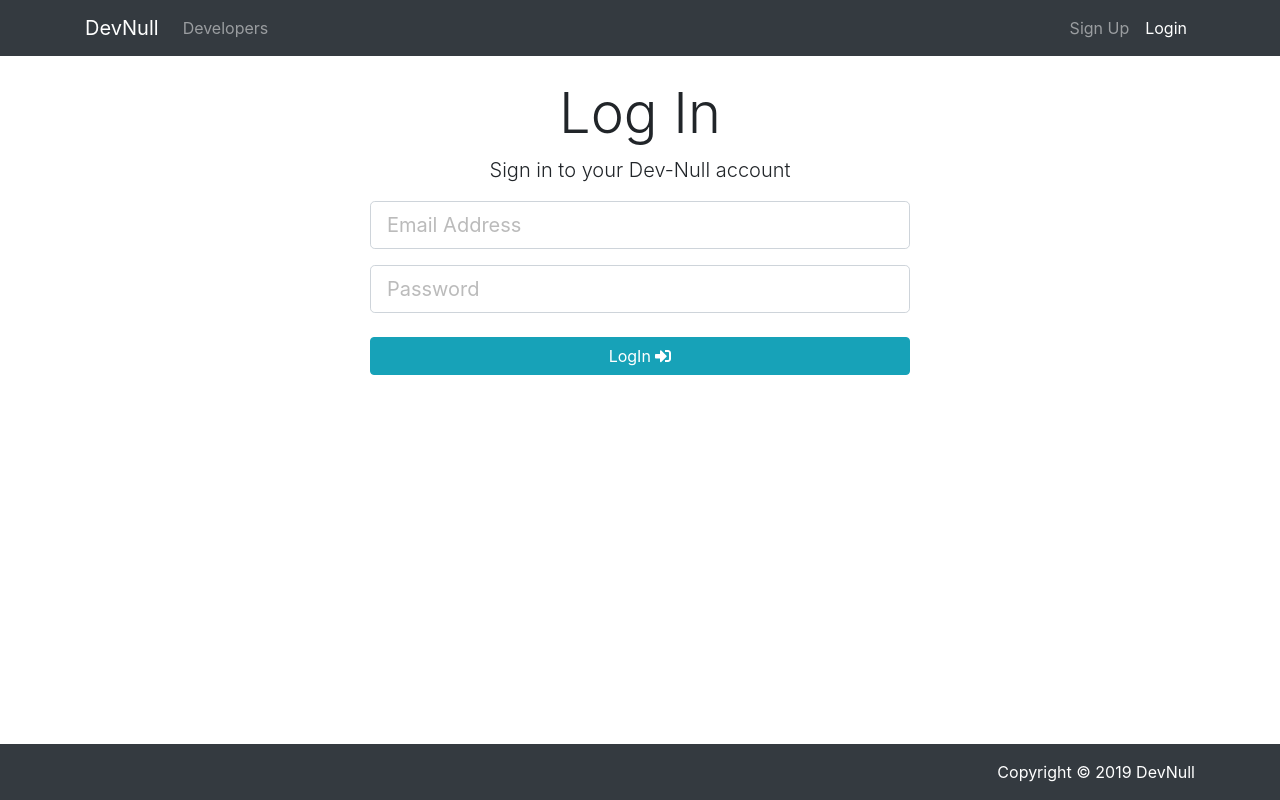
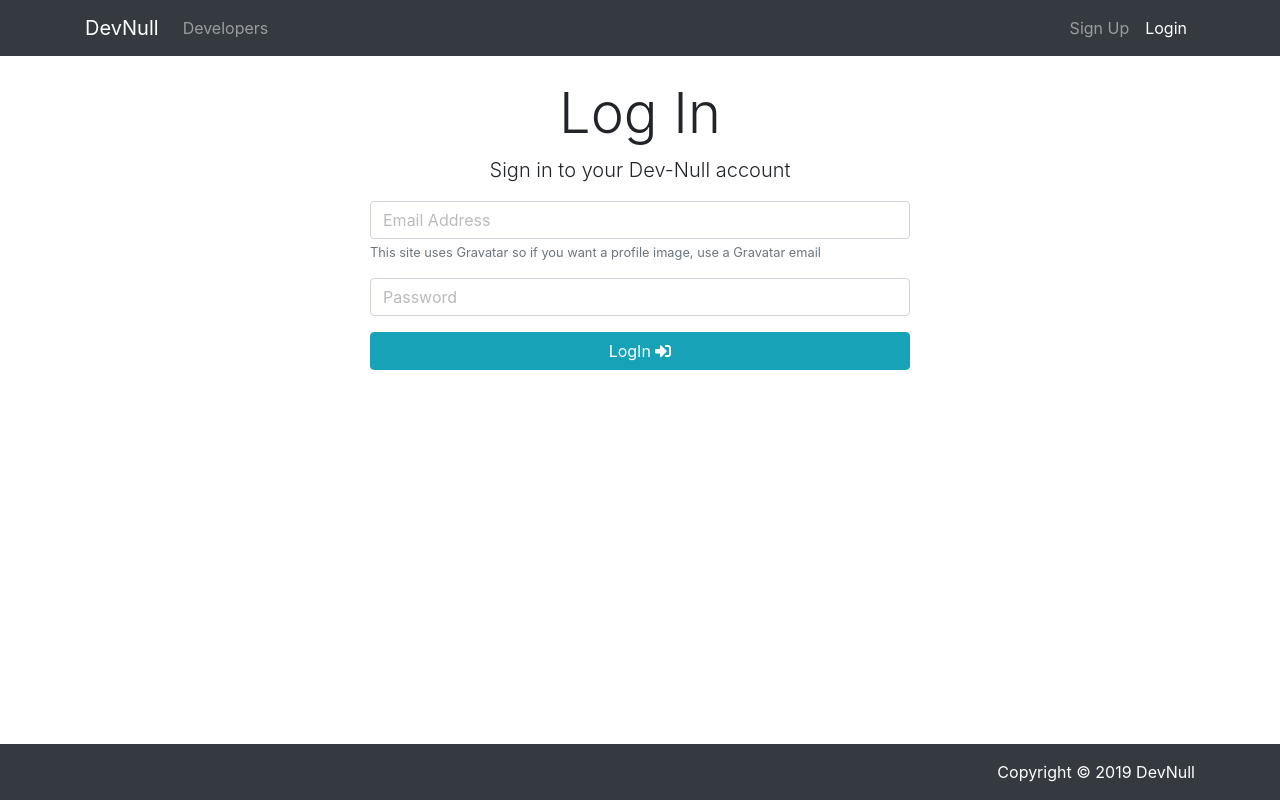
Before and after one commit to mrSerhi/Dev-Null, a React (Create React App) app in the folder client/: page /login in a window 1280 px wide. Built offline with nearby package versions, Linux system fonts and the light colour scheme.

Commit message:
changes for Login component

```diff
--- a/client/src/components/Auth/Login.js
+++ b/client/src/components/Auth/Login.js
@@ -1,5 +1,10 @@
 import React, { Component } from "react";
 import { FontAwesomeIcon } from "@fortawesome/react-fontawesome";
+
+// components
+import Form from "../Form/Form";
+import FormItem from "../Form/FormItem/FormItem";
+import Button from "../Button/Button";
 
 class Login extends Component {
   state = {
@@ -7,44 +12,23 @@
     password: ""
   };
 
-  validate = data => {
-    const error = {};
-    let isValid = true;
-
-    if (data.email === "") {
-      error.email = "Email is required";
-      isValid = false;
-    }
-
-    if (data.password === "") {
-      error.password = "Password is required";
-      isValid = false;
-    }
-
-    return { error, isValid };
-  };
-
   handleOnChange = e => this.setState({ [e.target.name]: e.target.value });
 
   handleOnSubmit = e => {
     e.preventDefault();
-    // validate
-    const data = {
+    const user = {
       email: this.state.email,
       password: this.state.password
     };
-    const { error, isValid } = this.validate(data);
 
-    if (!isValid) {
-      console.log(error);
-      return;
-    }
     alert("LogIn!");
 
     this.setState({ email: "", password: "" });
   };
 
   render() {
+    const { email, password } = this.state;
+
     return (
       <div className="login">
         <div className="container">
@@ -55,31 +39,27 @@
                 Sign in to your Dev-Null account
               </p>
 
-              <form onSubmit={this.handleOnSubmit}>
-                <div className="form-group">
-                  <input
-                    value={this.state.email}
+              <Form noValidate={true} onSubmit={this.handleOnSubmit}>
+                <FormItem
+                  value={email}
                   onChange={this.handleOnChange}
+                  name="email"
                   type="email"
-                    className="form-control form-control-lg"
                   placeholder="Email Address"
-                    name="email"
                 />
-                </div>
-                <div className="form-group">
-                  <input
-                    value={this.state.password}
+
+                <FormItem
+                  value={password}
                   onChange={this.handleOnChange}
+                  name="password"
                   type="password"
-                    className="form-control form-control-lg"
                   placeholder="Password"
-                    name="password"
                 />
-                </div>
-                <button type="submit" className="btn btn-info btn-block mt-4">
+
+                <Button type="submit" classes="btn-block btn-info">
                   LogIn <FontAwesomeIcon icon="sign-in-alt" />
-                </button>
-              </form>
+                </Button>
+              </Form>
             </div>
           </div>
         </div>
--- a/client/src/components/Form/FormItem/FormItem.js
+++ b/client/src/components/Form/FormItem/FormItem.js
@@ -14,7 +14,7 @@
     value,
     onChange,
     placeholder = "",
-    errors,
+    errors = [],
     type = "text"
   } = props;
 
```
Lines whose indentation alone changed are shown as unchanged.
